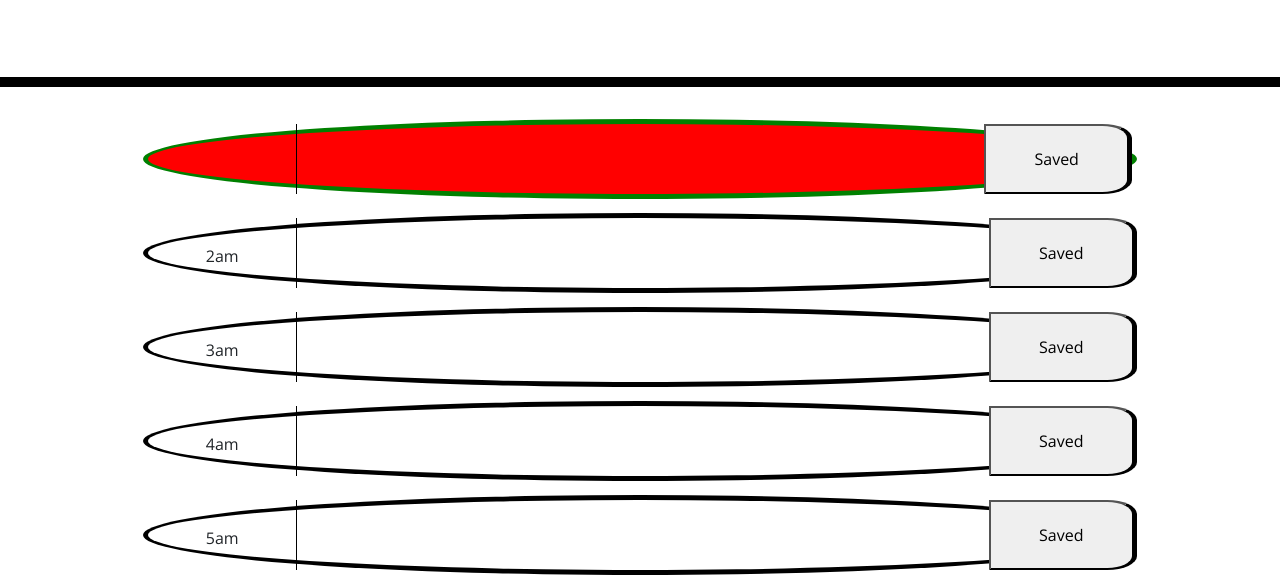
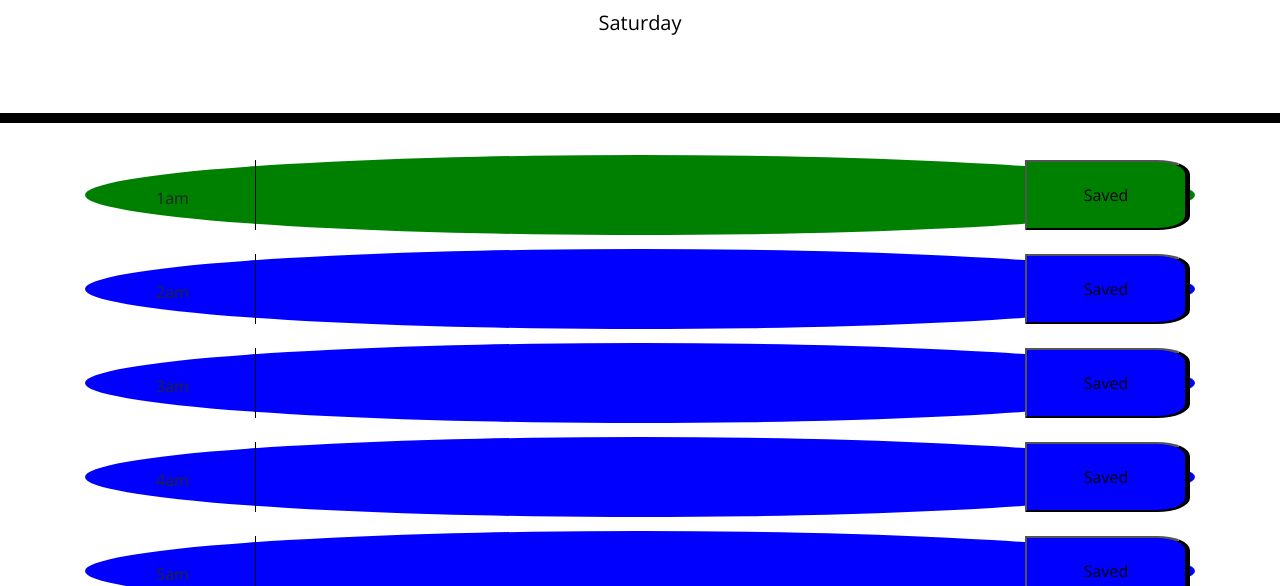
Before and after one commit to antonio36alv/work-day-planner, a plain HTML site: page index.html in a window 1280 px wide. Shown: the part 181-767 px from the top of the page. Drawn offline with nearby package versions, Linux system fonts and the light colour scheme.

Commit message:
Application is finished. Works great.

```diff
--- a/script.js
+++ b/script.js
@@ -1,17 +1,15 @@
-$("document").ready(function() {
-    //TODO delete line under
-    // localStorage.clear();
+$("document").ready(function () {
     var container = document.querySelector(".container");
-    //TODO when the page is open display the current day at the top of the calendaar
+    var displayCurrentDay = document.getElementById("currentDay");
+    displayCurrentDay.textContent = moment().format("dddd");
 
     //initilize an array responsible for timeblocks, will either be empty or will
     //come from previous local storage
     var timeblocks = JSON.parse(localStorage.getItem("timeblocks") || "[]");
-    console.log(timeblocks);
 
     class timeblock {
         //https://www.youtube.com/watch?v=h33Srr5J9nY
-        constructor(hour, eventLog){
+        constructor(hour, eventLog) {
             this.hour = hour;
             this.eventLog = eventLog;
             this.condense();
@@ -20,25 +18,26 @@ $("document").ready(function() {
         //will take old eventlog and add it to this one. then splice the old array.
         condense = () => {
             //go through timeblocks array
-                for(i = 0; i < timeblocks.length; i++) {
+            for (i = 0; i < timeblocks.length; i++) {
                 //if this objects hour matches another objects hour
-                    if(this.hour==timeblocks[i].hour) {
-                        //set our eventlog to the end of the previous logs.
-                        this.eventLog = timeblocks[i].eventLog.concat(this.eventLog);
-                        //get rid of the previous array
+                if (this.hour == timeblocks[i].hour) {
                     timeblocks.splice(i, 1);
                 }
             }
         }
-        //TODO think of creating a function
-        //for returning or controling the color indicator (past present future)
     }
-    //will be color coded to indicate whether that timeblock is in the past, in the current hour, or the future
+    //generate timeblocks
+    generateTimeblocks();
+    //add event listeners to save buttons and tie a function to them
+    saveButtonsAddEvents();
+    //initial update, update is also called within the save buttons event handlers
+    update();
 
+    function generateTimeblocks() {
         //each loop building one div that contains the following
         // <div>     <input>    <button>
         //hour div,event input, save btn.
-    for(i = 1; i < 25; i++) {
+        for (i = 1; i < 25; i++) {
             //div for the whole timeblock
             let displayBlock = document.createElement("div");
             displayBlock.setAttribute("class", "timeblock");
@@ -62,7 +61,7 @@ $("document").ready(function() {
             displayBlock.appendChild(displayBtn);
 
             //if greater than 12, start at 1 again and print pm
-        if(i > 12) {
+            if (i > 12) {
                 p.textContent = (i - 12) + "pm";
             } else {
                 //under 12 print am
@@ -71,72 +70,83 @@ $("document").ready(function() {
             //timeblock is appeneded to container
             container.appendChild(displayBlock);
         }
+    }
     //when saved it is saved to the local storage
     //when the page is refreshed the local storage will have the events load up
-
-    function update(){
+    function update() {
         //we can either have this function have the if statement determine to loop through
-
+        localStorage.setItem("timeblocks", JSON.stringify(timeblocks));
         //figure out which one is the current our, everything before that is now grayed out - past,
         //everything after...
 
         //index 0 is 1 so
         //time = currentHour + 1;
         //eg you want 1am, since it is the first hour, 0 will get it
-        let currentHour = 0;
-        console.log(container.children[0]);
+        let currentHour = moment().format("HH") - 1;
 
         //up untill the current hour we will change the divs to our past color
-        for(i = 0; i < currentHour; i++) {
-            let div = container.children[i];
-            div.style.backgroundColor = "gray";
-            div.style.color = "gray";
-            div.style.border = "gray solid thick";
+        for (i = 0; i < currentHour; i++) {
+            let divPast = container.children[i];
+            divPast.style.backgroundColor = "gray";
+            divPast.style.border = "gray solid thick";
+            container.children[i].children[2].style.backgroundColor = "gray";
         }
-        let present = container.children[currentHour];
-        present.style.backgroundColor = "red";
-        present.style.color = "red";
-        present.style.border = "green solid thick";
 
-        for(i = 0; i < timeblocks.length; i++) {
+        let divPresent = container.children[currentHour];
+        divPresent.style.backgroundColor = "green";
+        divPresent.style.border = "green solid thick";
+        container.children[currentHour].children[2].style.backgroundColor = "green";
+
+        for (i = currentHour + 1; i < 24; i++) {
+            let divFuture = container.children[i];
+            divFuture.style.backgroundColor = "blue";
+            divFuture.style.border = "blue solid thick";
+            container.children[i].children[2].style.backgroundColor = "blue";
+        }
+
+        for (i = 0; i < timeblocks.length; i++) {
             //to update our logs, we must loop through the saved logs and get that eventlog
-
             //we have to set the appropiate displayinputs to those event logs
-
             let hour = timeblocks[i].hour - 1;
-            console.log(hour);
             container.children[hour].children[1].textContent = timeblocks[i].eventLog;
         }
-        // console.log(container.children[currentHour].style.color = "red");
-        // for(i = 0; container.children[i])
     }
-    update();
-    //TODO complete save button event listener
-    //TODO add update displayInput text
+
+    function saveButtonsAddEvents() {
         //loop through the containers children, which are the divs for timeblocks
-    for(i = 0; i < container.childElementCount; i++) {
+        for (i = 0; i < container.childElementCount; i++) {
             //their second element child is the save button
             container.children[i].children[2].addEventListener("click", () => {
                 //https://www.youtube.com/watch?v=h33Srr5J9nY
 
                 //TODO see if i can condense this
                 let value = event.target.value;
-            let instance = value.charAt(value.length - 1);
+                let instance = value.substring(10);
                 let textInput = document.querySelector(("#displayInput" + instance));
                 let eventLog = textInput.value;
-            if(eventLog===""){
-                //TODO user did not enter any text for the event, be assertive tell them so
+                if (eventLog !== "") {
+                    //create timeblock instance with the hour being logged and the event
+                    timeblocks.push(new timeblock(instance, eventLog));
+                    update();
                 } else {
-                timeblocks.push(tb = new timeblock(instance, eventLog));
-                localStorage.setItem("timeblocks", JSON.stringify(timeblocks));
-                // tb.condense();
+                    if(findTimeblock(instance) > 0) {
+                        let matchIndex = findTimeblock(instance);
+                        timeblocks.push(new timeblock(matchIndex, eventLog))
+                    }
+                    update();
                 }
             });
-        //each input has the an value of  of displayInputX
-        //each save button has the an value of  of displayBtnX
-
-        //user clicks the save button
-        //check to see that there is text in displayInputX, we determine which X  based on the value of the event
-        //save that text and the X
+        }
+    }
+    //find out if there is a timeblock already stored
+    //that matches the hour we pass in
+    function findTimeblock(hour) {
+        for (i = 0; i < timeblocks.length; i++) {
+            if (timeblocks[i].hour == hour) {
+                //found it so return it
+                return timeblocks[i].hour;
+            }
+        }
+        return -1;
     }
 });
--- a/style.css
+++ b/style.css
@@ -31,10 +31,11 @@ textarea{
 }
 
 .container {
-  width: 80%;
+  width: 90%;
 }
 
 .timeblock {
+  /* width: 100%xxxx; */
   display: flex;
   flex-direction: row;
   height: 80px;
```
Also changed, not shown: index.html (+1 -0 lines), 1 other file. Lines whose indentation alone changed are shown as unchanged.
